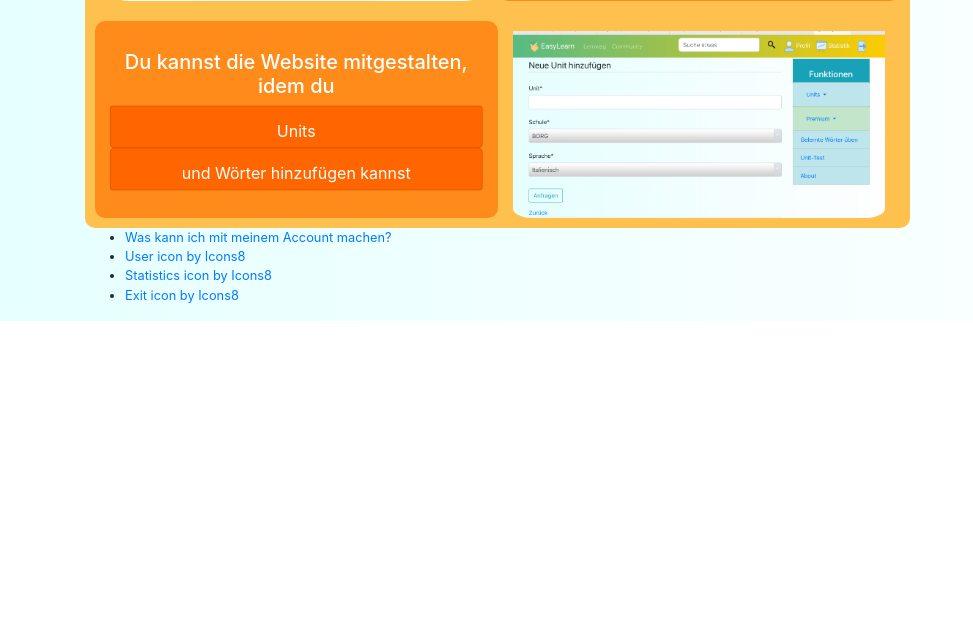
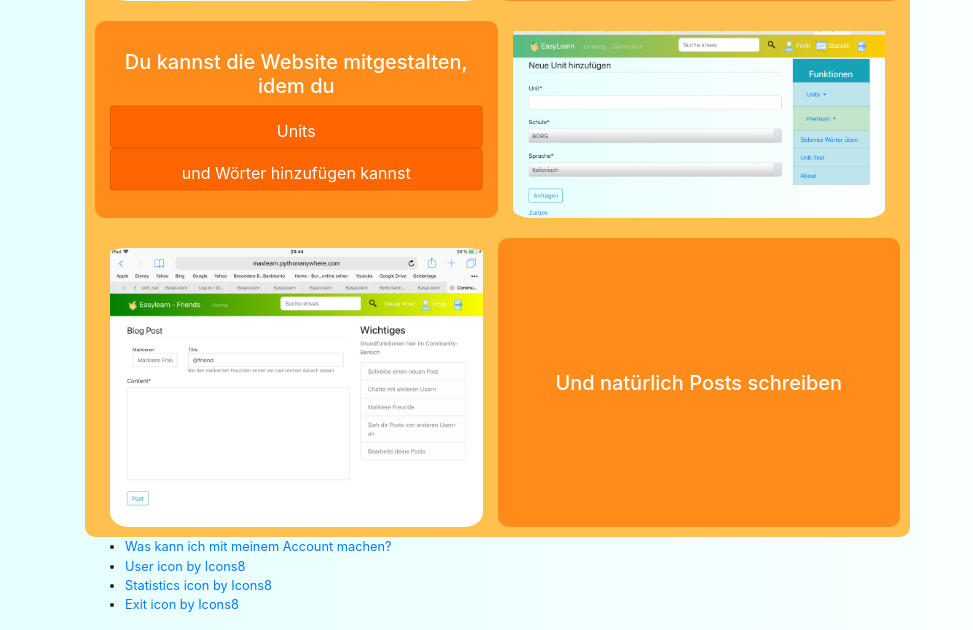
Before and after one commit to nevergofullretard/easylearn, a Django app: page /about/ in a window 1280 px wide. Shown: the part 1904-2534 px from the top of the page, without its empty margins (0-973 px from the left). Before the commit the page ends 2225 px from the top, so only its background shows below. Run offline with Django 3.2, Linux system fonts and the light colour scheme; data comes from the database, SQL or seed files in the repository; some libraries are stand-ins or nearby versions.

Commit message:
offline changes

```diff
--- a/mysite/about/templates/about/home.html
+++ b/mysite/about/templates/about/home.html
@@ -191,8 +191,6 @@
                 <h5 class="centered-text"><center>Eine intelligente Suchfunktion ermöglicht es dir, alles was du suchst zu finden</center></h5>
             </div>
 
-
-
      </div>
 
 
@@ -211,15 +209,24 @@
                             und Wörter hinzufügen kannst
                         </li>
 
-
                     </ul>
                 </center>
-
             </div>
-
          <div class="col-sm">
             <img class="image-css" src="{{add_unit}}" alt="Unit hinzufügen">
         </div>
+
+     </div>
+
+      <div class="row div-padding profile">
+
+          <div class="col-sm">
+                <img class="image-css" src="{{post}}" alt="Post">
+            </div>
+
+            <div class="col-sm color-container">
+                <h5 class="centered-text"><center>Und natürlich Posts schreiben</center></h5>
+            </div>
 
      </div>
 
--- a/mysite/about/templates/about/linked_in_post.html
+++ b/mysite/about/templates/about/linked_in_post.html
@@ -26,7 +26,7 @@ $(document).ready(function(){
 
               <div  style="border-radius: 8px 8px 8px 8px; background-color: #66ff66">
                 <div class="article-metadata">
-                  <a class="text" href="{% url 'user-posts' post.author.username %}"><b>{{ post.author }}</b></a>
+                  <a class="text" href="{% url 'user-posts' post.author.username %}"><b class="text-dark">{{ post.author }}</b></a>
                   <small class="text-muted">  -  {{ post.date_posted|date:"F d, Y" }}</small>
                 </div>
                 <p><a class="article-title text-secondary" href="{% url 'post-detail' post.id %}">{{ post.title }}</a></p>
@@ -42,7 +42,7 @@ $(document).ready(function(){
             {%for post in all_posts%}
             <div  style="border-radius: 8px 8px 8px 8px; background-color: #66ff66">
                 <div class="article-metadata">
-                   <a href="{% url 'user-posts' post.author.username %}"><b>{{ post.author }}</b> - </a>
+                   <a href="{% url 'user-posts' post.author.username %}"><b class="text-dark">{{ post.author }}</b> - </a>
                   <small class="text-muted">{{ post.date_posted|date:"F d, Y" }}</small>
                 </div>
                 <p><a class="article-title text-secondary" href="{% url 'post-detail' post.id %}">{{ post.title }}</a></p>
--- a/mysite/about/views.py
+++ b/mysite/about/views.py
@@ -18,8 +18,9 @@ def about(request):
     suche = f'http://{request.META["HTTP_HOST"]}/media/pictures/suche.PNG'
     lernweg = f'http://{request.META["HTTP_HOST"]}/media/pictures/lernweg.PNG'
     statistic = f'http://{request.META["HTTP_HOST"]}/media/pictures/statistics2.png'
+    post = f'http://{request.META["HTTP_HOST"]}/media/pictures/post.PNG'
 
     context = {'pic_me': pic_me, 'github': my_logo, 'github2': github2, 'stat': stat, 'suche': suche, 'profile': profile,
                'gelernte_woerter': gelernte_woerter, 'all_units': all_units, 'add_unit': add_unit, 'lernweg': lernweg,
-               'statistic': statistic}
+               'statistic': statistic, 'post': post}
     return render(request, 'about/home.html', context)
--- a/mysite/blog/templates/blog/base.html
+++ b/mysite/blog/templates/blog/base.html
@@ -26,7 +26,7 @@
 </head>
 <body>
     <header class="site-header">
-      <nav class="navbar navbar-expand-md navbar-dark bg-success fixed-top" style="background-color: #17A2B8; background-image: linear-gradient(to right, green,  yellow);">
+      <nav class="navbar navbar-expand-md navbar-dark bg-success fixed-top" style="background-color: #17A2B8; background-image: linear-gradient(to right, green,  #ffcc00);">
         <div class="container">
           <a class="navbar-brand mr-4" href="{% url 'blog-home' %}"><img src="https://img.icons8.com/color/30/000000/easy.png"> Easylearn - Friends</a>
           <button class="navbar-toggler" type="button" data-toggle="collapse" data-target="#navbarToggle" aria-controls="navbarToggle" aria-expanded="false" aria-label="Toggle navigation">
```
Also changed, not shown: mysite/media/pictures/post.PNG (added).
